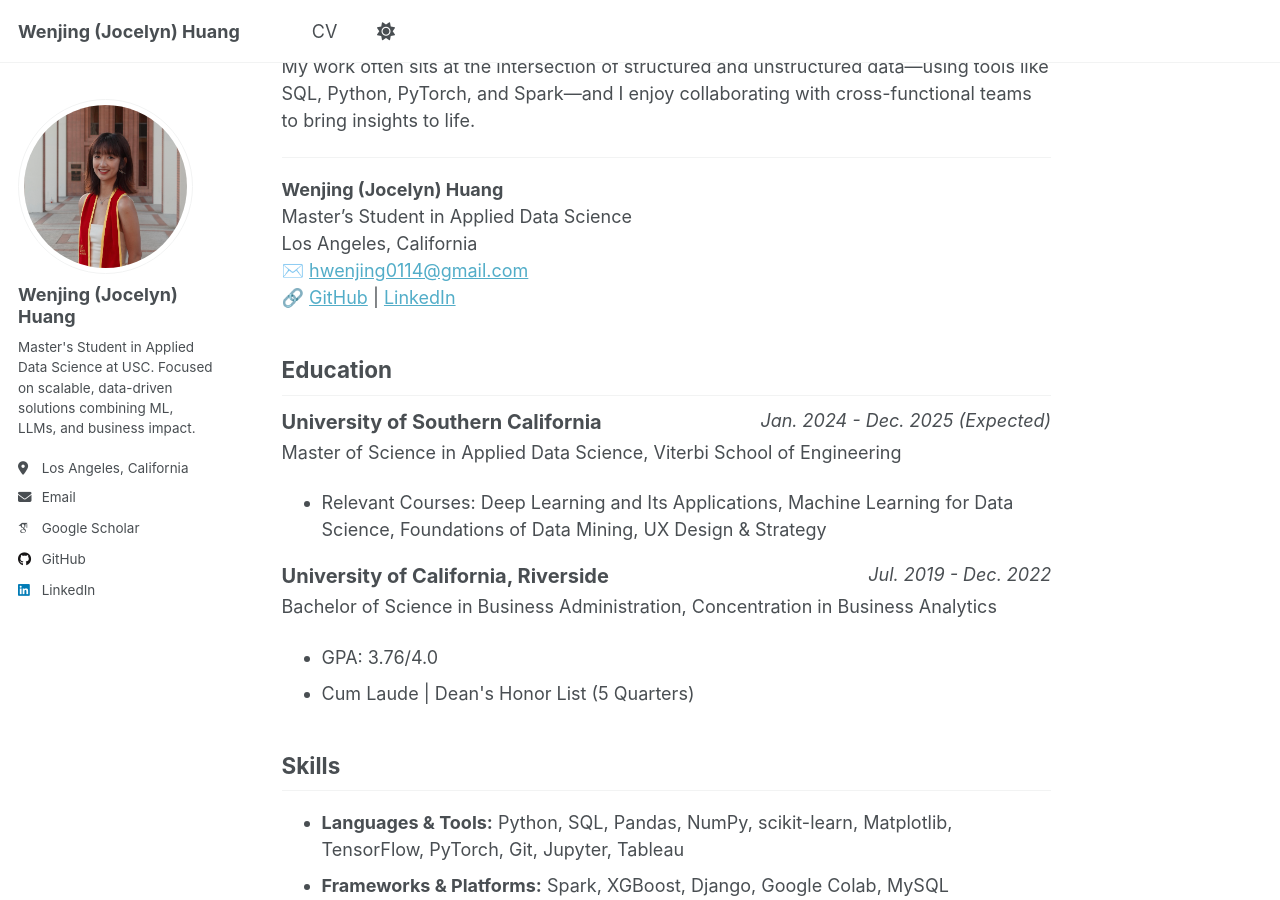
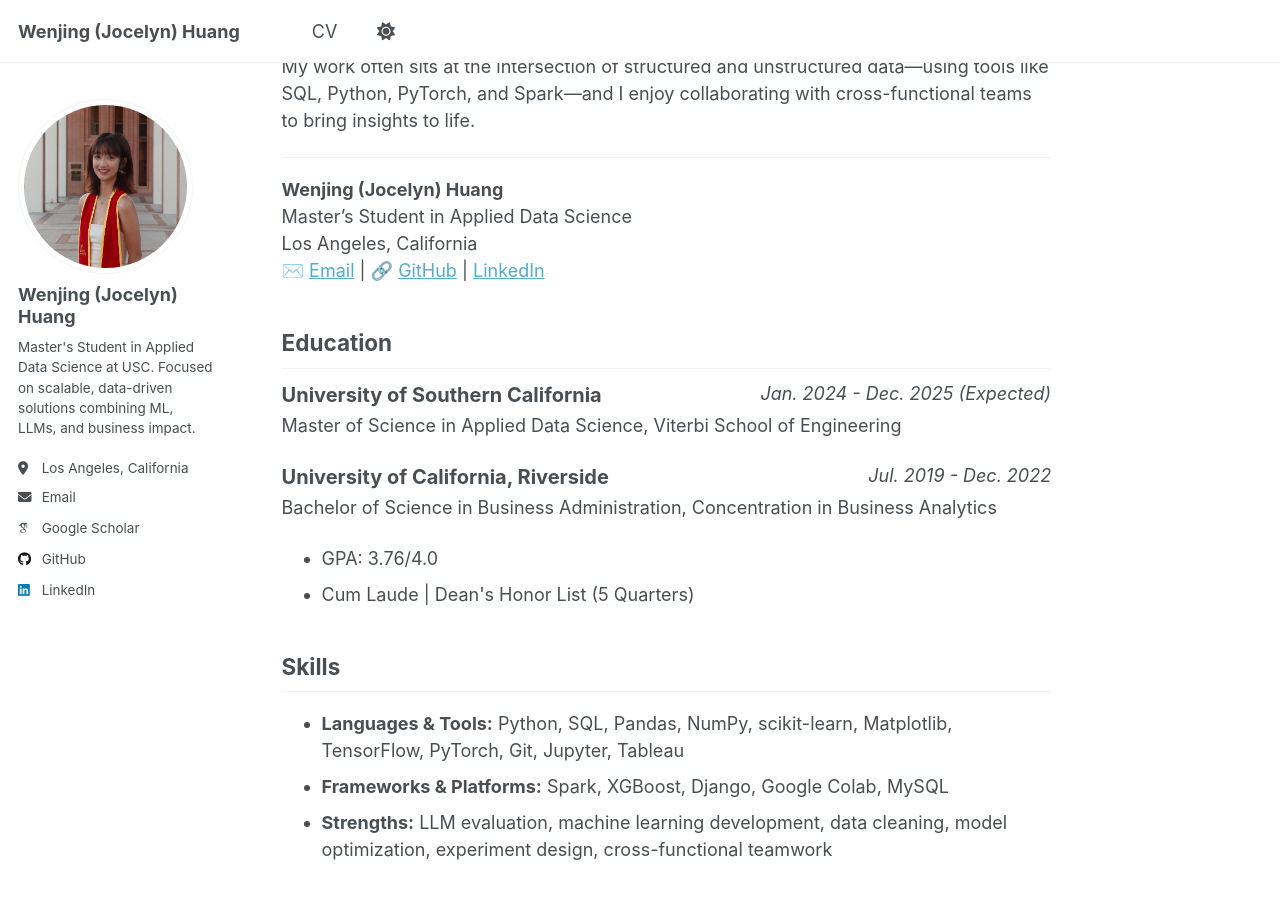
Before and after one commit to jocelynnnwj/jocelynnnwj.github.io, a Jekyll site: the page built from _pages/about.md, in a window 1280 px wide and 900 px high, scrolled down 378 px. Built offline with Jekyll 4.4.1, drawn with Linux system fonts in a browser that asks for light colours; some web fonts are replaced; a script that is not in the unit is left out.

Commit message:
Refine About Me content and simplify education section formatting

```diff
--- a/_pages/about.md
+++ b/_pages/about.md
@@ -19,8 +19,7 @@ My work often sits at the intersection of structured and unstructured data—usi
 **Wenjing (Jocelyn) Huang**
 Master's Student in Applied Data Science
 Los Angeles, California
-✉️ [hwenjing0114@gmail.com](mailto:hwenjing0114@gmail.com)
-🔗 [GitHub](https://github.com/jocelynnnwj) | [LinkedIn](https://www.linkedin.com/in/jocelynnnwj/)
+✉️ [Email](mailto:hwenjing0114@gmail.com) | 🔗 [GitHub](https://github.com/jocelynnnwj) | [LinkedIn](https://www.linkedin.com/in/jocelynnnwj/)
 
 ## Education
 <div style='display: flex; justify-content: space-between;'>
@@ -28,9 +27,6 @@ Los Angeles, California
     <i>Jan. 2024 - Dec. 2025 (Expected)</i>
 </div>
 Master of Science in Applied Data Science, Viterbi School of Engineering
-<ul>
-  <li>Relevant Courses: Deep Learning and Its Applications, Machine Learning for Data Science, Foundations of Data Mining, UX Design & Strategy</li>
-</ul>
 
 <div style='display: flex; justify-content: space-between;'>
     <p style='font-size:20px; margin-bottom:2px'><b>University of California, Riverside</b></p>
```
